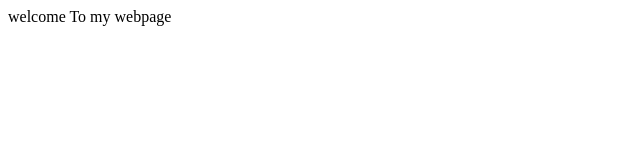
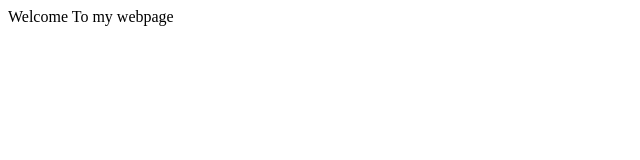
Before and after one commit to kyogau/kyogau.github.io, a plain HTML site: page index.html in a window 1280 px wide. Shown: the full height of the page, 0-640 px from the left. Drawn offline with Linux system fonts and the light colour scheme.

Commit message:
Update index.html

```diff
--- a/index.html
+++ b/index.html
@@ -1,6 +1,5 @@
 <!Doctype html>
 <head>
 <html lang="en"
-
-<h1>welcome To my webpage</h1>
+<h2>Welcome To my webpage</h2>
 </head>
```
